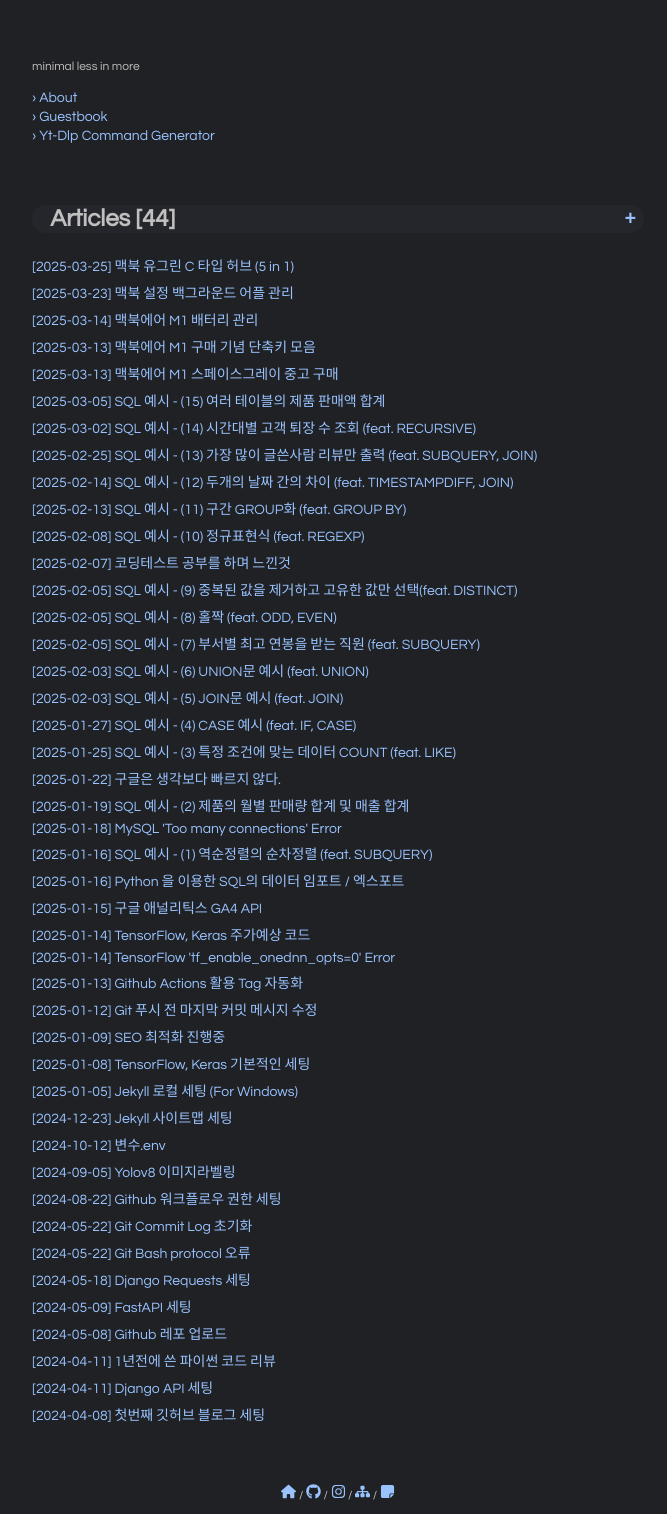
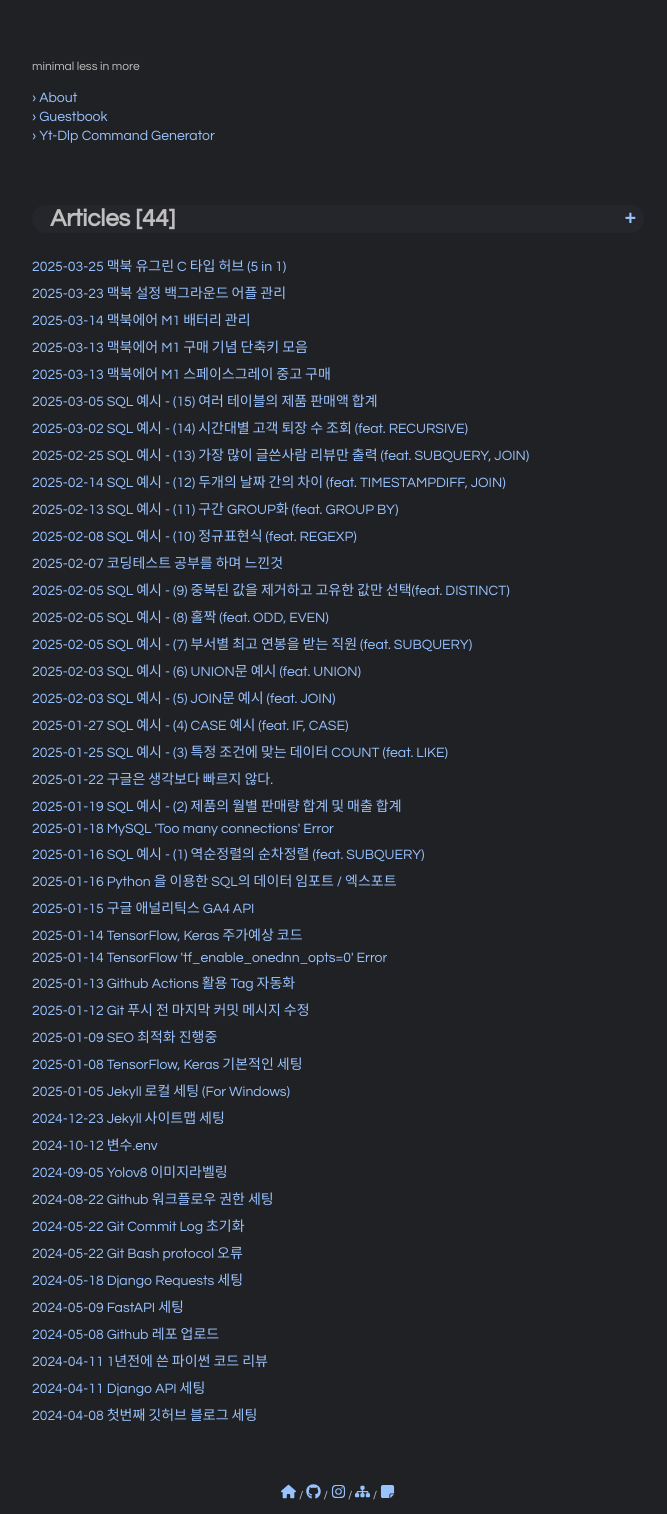
Before and after one commit to pozuhtuhv/pozuhtuhv.github.io, a Jekyll site: the page built from index.html, in a window 1280 px wide. Shown: the whole page, without its empty margins (302-969 px from the left). Built offline with Jekyll 4.4.1, drawn with Linux system fonts in a browser that asks for light colours.

Commit message:
(edit) list

```diff
--- a/index.html
+++ b/index.html
@@ -23,7 +23,7 @@ layout: default
         {% for post in site.posts %}
         <li>
             <a href="{{ site.url }}{{ post.url }}">
-            [{{ post.date | date: "%Y-%m-%d" }}] {{ post.title }}
+            {{ post.date | date: "%Y-%m-%d" }} {{ post.title }}
             </a>
         </li>
         {% endfor %}
```
